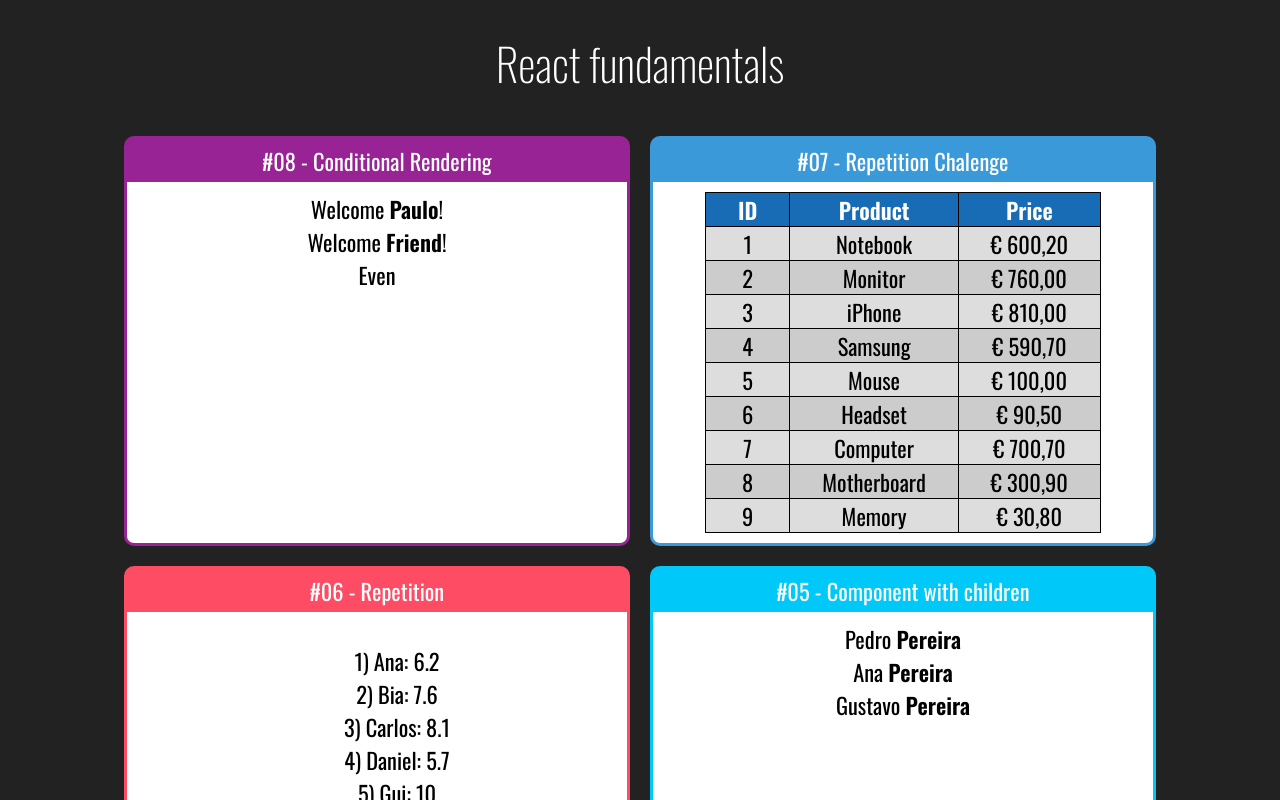
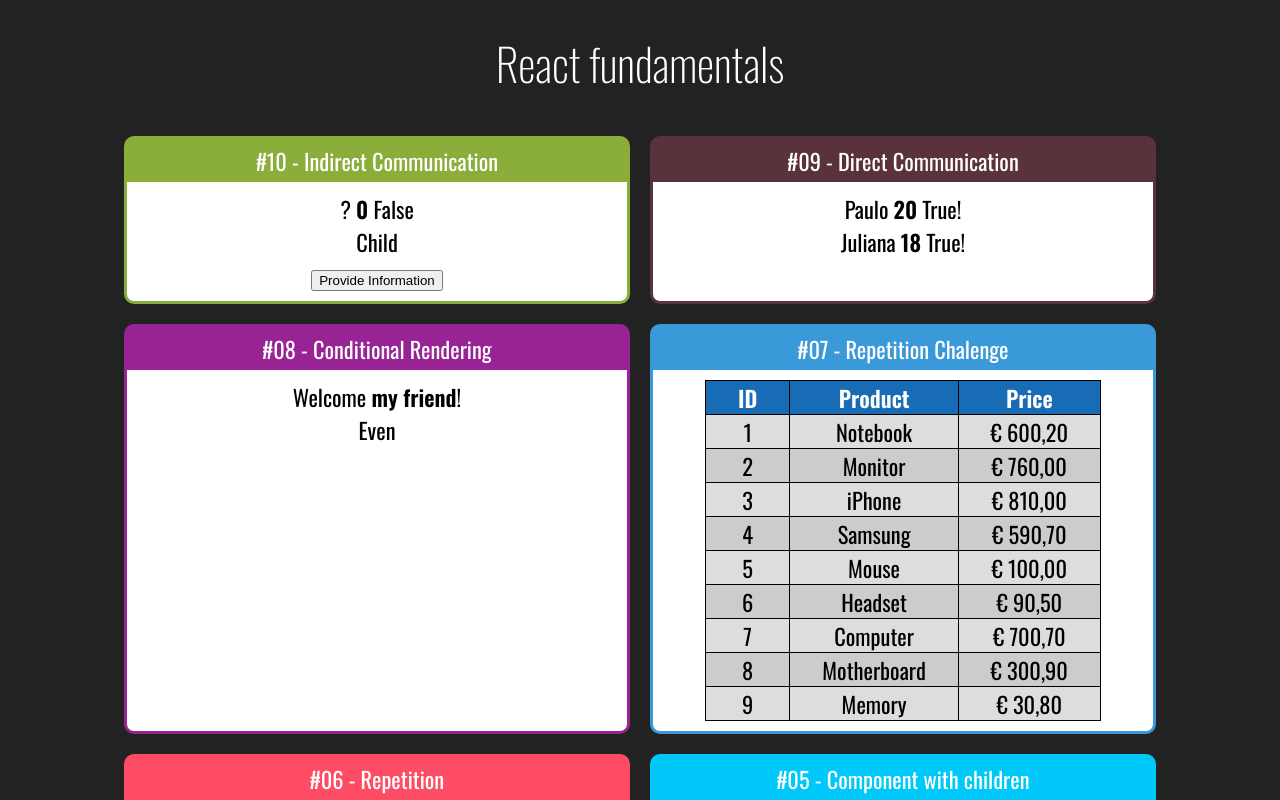
Before and after one commit to JulianaBernardes/react-redux, a React (Create React App) app in the folder fundamentals-react/: page / in a window 1280 px wide. Shown: the top 800 px of the page. Built offline with nearby package versions, Linux system fonts and the light colour scheme.

Commit message:
direct and indirect communication between father and child

```diff
--- a/fundamentals-react/src/App.jsx
+++ b/fundamentals-react/src/App.jsx
@@ -1,6 +1,8 @@
 import React from 'react'
 import './App.css'
 
+import IndirectFather from './components/communication/IndirectFather'
+import DirectFather from './components/communication/DirectFather'
 import UserInfo from './components/conditional/UserInfo'
 import EvenOrOdd from './components/conditional/EvenOrOdd'
 import ProductsTable from './components/repeat/ProductsTable'
@@ -13,6 +15,7 @@
 import Fragments from './components/basics/Fragments'
 import Random from './components/basics/Random'
 
+
 export default function App(props) {
     return (
         <div className="App">
@@ -20,8 +23,16 @@
 
             <div className="Cards">
 
+                <Card title="#10 - Indirect Communication" color="#8BAD39">
+                    <IndirectFather></IndirectFather>
+                </Card>
+
+                <Card title="#09 - Direct Communication" color="#59323C">
+                    <DirectFather></DirectFather>
+                </Card>
+
                 <Card title="#08 - Conditional Rendering" color="#982395">
-                    <UserInfo user={{name: 'Paulo'}}></UserInfo>
+                    {/* <UserInfo user={{name: 'Paulo'}}></UserInfo> */}
                     <UserInfo user={{}}></UserInfo>
 
                     <EvenOrOdd number={20}></EvenOrOdd>
--- /dev/null
+++ b/fundamentals-react/src/components/communication/DirectChild.jsx
@@ -0,0 +1,12 @@
+import React from 'react'
+
+// eslint-disable-next-line import/no-anonymous-default-export
+export default props => {
+    return (
+        <div>
+            <span>{props.text} </span>
+            <span><strong>{props.age }</strong></span>
+            <span>{props.webDeveloper ? ' True' : ' False'}!</span>
+        </div>
+    )
+}
--- /dev/null
+++ b/fundamentals-react/src/components/communication/DirectFather.jsx
@@ -0,0 +1,12 @@
+import React from 'react'
+import DirectChild from './DirectChild'
+
+// eslint-disable-next-line import/no-anonymous-default-export
+export default props => {
+    return (
+        <div>
+            <DirectChild text="Paulo" age={20} webDeveloper={true}></DirectChild>
+            <DirectChild text="Juliana" age={18} webDeveloper={true}></DirectChild>
+        </div>
+    )
+}
--- /dev/null
+++ b/fundamentals-react/src/components/communication/IndirectChild.jsx
@@ -0,0 +1,15 @@
+import React from 'react'
+
+// eslint-disable-next-line import/no-anonymous-default-export
+export default props => {
+    const cb = props.whenClick
+    return (
+        <div>
+            <div>Child</div>
+
+            <button onClick={ _ => cb('John', 53, true)}>
+                Provide Information
+                </button>
+        </div>
+    )
+}
--- /dev/null
+++ b/fundamentals-react/src/components/communication/IndirectFather.jsx
@@ -0,0 +1,30 @@
+import React from 'react'
+import IndirectChild from './IndirectChild'
+
+// eslint-disable-next-line import/no-anonymous-default-export
+export default props => {
+
+    let name = '?'
+    let age = 0
+    let developer = false
+
+    // name age isDev?
+    function provideInfo(nameParam, ageParam, developerParam) {
+        name = nameParam
+        age = ageParam
+        developer = developerParam
+
+        console.log(nameParam, ageParam, developerParam);
+    }
+
+    return (
+        <div>
+            <div>
+                <span>{name} </span>
+                <span><strong>{age}</strong> </span>
+                <span>{developer ? 'True' : 'False'}</span>
+            </div>
+            <IndirectChild whenClick={provideInfo}></IndirectChild>
+        </div>
+    )
+}
--- a/fundamentals-react/src/components/conditional/If.js
+++ b/fundamentals-react/src/components/conditional/If.js
@@ -2,9 +2,21 @@
 
 // eslint-disable-next-line import/no-anonymous-default-export
 export default props => {
+    const elseChild = props.children.filter(child => {
+        return child.type && child.type.name === 'Else'
+    })[0]
+
+    const ifChildren = props.children.filter(child => {
+        return child!== elseChild
+    })
+
     if(props.test) {
-        return props.children
+        return ifChildren
+    } else if (elseChild) {
+        return elseChild
     } else {
         return false
     }
 }
+
+export const Else = props => props.children
--- a/fundamentals-react/src/components/conditional/UserInfo.jsx
+++ b/fundamentals-react/src/components/conditional/UserInfo.jsx
@@ -1,16 +1,17 @@
 import React from 'react'
-import If from './If'
+import If, { Else } from './If'
 
 // eslint-disable-next-line import/no-anonymous-default-export
 export default props => {
     const user = props.user || {}
     return (
         <div>
+
             <If test={user && user.name}>
                 Welcome <strong>{user.name}</strong>!
-            </If>
-            <If test={!user || !user.name}>
-                Welcome <strong>Friend</strong>!
+                <Else>
+                    Welcome <strong>my friend</strong>!
+                </Else>
             </If>
         </div>
     )
```
Also changed, not shown: 1 other file (tests, documents, lock files or other folders).
